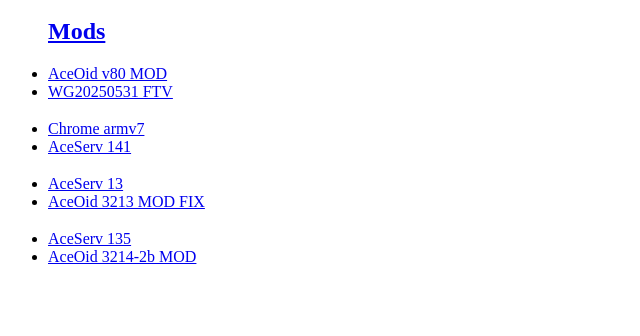
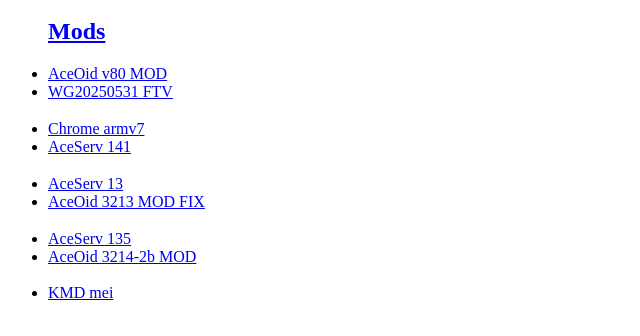
Before and after one commit to pepemebe/mag, a plain HTML site: page index.html in a window 1280 px wide. Shown: the part 48-384 px from the top of the page, without its empty margins (0-640 px from the left). Drawn offline with Linux system fonts and the light colour scheme.

Commit message:
Update index.html

```diff
--- a/index.html
+++ b/index.html
@@ -220,7 +220,7 @@
       <h3></h3>
       <h3></h3>
       <h3></h3>
-      <!-- li><a href="https://modmax.short.gy/kmd-mei">KMD mei</a></li -->
+      <li><a href="https://modmax.short.gy/kmd-mei">KMD mei</a></li>
     </ul>
   </body>
 </html>
```
